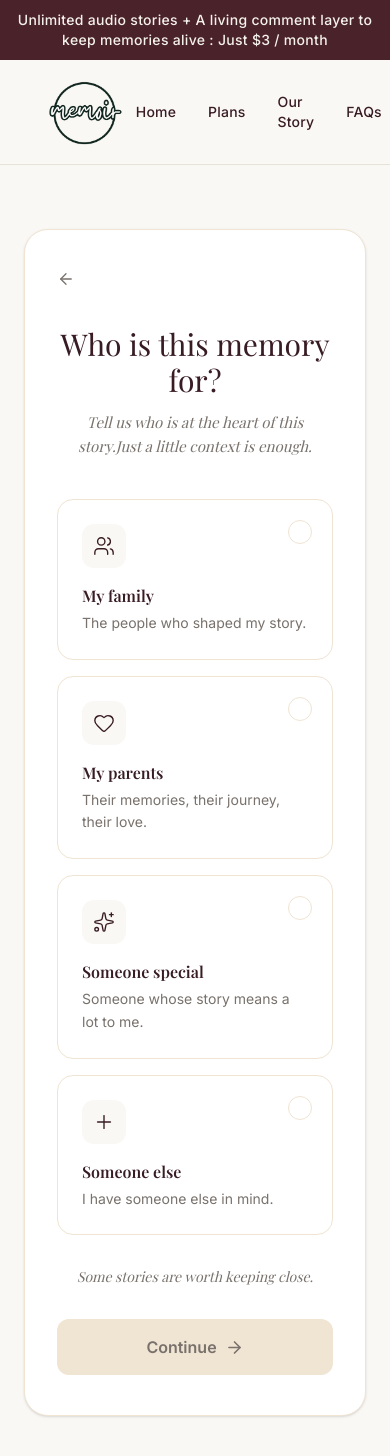
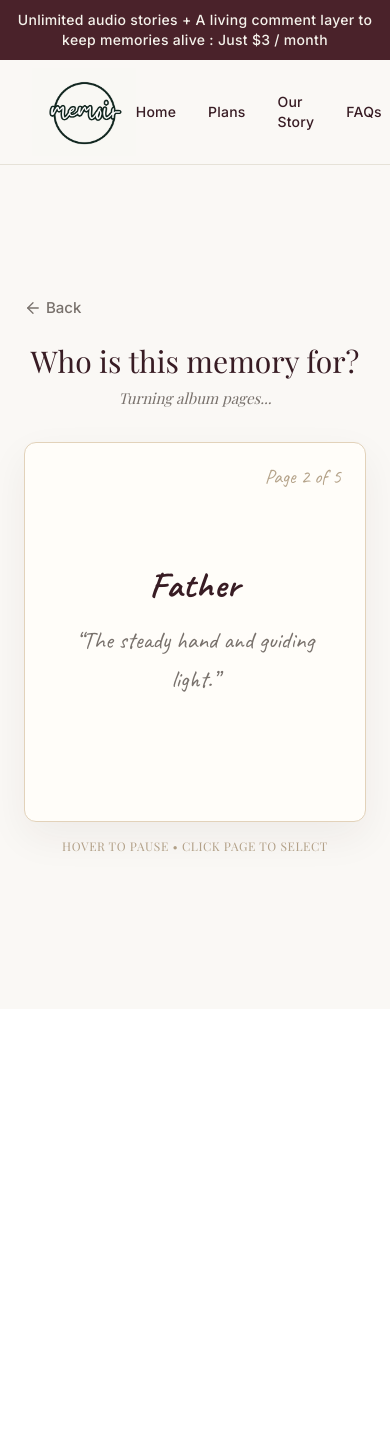
Before and after one commit to Hifza-155/memoirproject-frontend, a Next.js app: page /small-personal-context in a window 390 px wide. Shown: the top 1456 px of the page. After the commit the page ends 1009 px from the top, so only its background shows below. Built offline with nearby package versions, Linux system fonts and the light colour scheme; a web font is replaced by a local one.

Commit message:
Design changed to reduce monotone effect

```diff
--- a/src/features/onboarding/SmallPersonalContext.tsx
+++ b/src/features/onboarding/SmallPersonalContext.tsx
@@ -1,149 +1,285 @@
 'use client';
 
-import { useState } from 'react';
-import { Heart, Users, Sparkles, Plus, ArrowRight, ArrowLeft } from 'lucide-react';
+import { useState, useEffect } from 'react';
+import { ArrowLeft, ArrowRight } from 'lucide-react';
 import { useRouter } from 'next/navigation';
-import { motion } from 'framer-motion';
+import { motion, AnimatePresence } from 'framer-motion';
 
 export default function SmallPersonalContext() {
   const router = useRouter();
-  const [selected, setSelected] = useState<string | null>(null);
 
   const options = [
-    {
-      id: 'family',
-      label: 'My family',
-      description: 'The people who shaped my story.',
-      icon: Users,
-    },
-    {
-      id: 'parents',
-      label: 'My parents',
-      description: 'Their memories, their journey, their love.',
-      icon: Heart,
-    },
-    {
-      id: 'special',
-      label: 'Someone special',
-      description: 'Someone whose story means a lot to me.',
-      icon: Sparkles,
-    },
-    {
-      id: 'other',
-      label: 'Someone else',
-      description: 'I have someone else in mind.',
-      icon: Plus,
-    },
+    { id: 'mother', label: 'Mother', description: 'The gentle heart that raised me.' },
+    { id: 'father', label: 'Father', description: 'The steady hand and guiding light.' },
+    { id: 'sibling', label: 'A sibling', description: 'A lifelong bond of shared secrets and years.' },
+    { id: 'friend', label: 'A dear friend', description: 'A chosen soul who walked beside me.' },
+    { id: 'other', label: 'Someone special', description: 'Someone whose story means everything to me.' },
   ];
 
+  const [currentIndex, setCurrentIndex] = useState(0);
+  const [isScattered, setIsScattered] = useState(false);
+  const [selectedOption, setSelectedOption] = useState<string | null>(null);
+  const [step, setStep] = useState<'flipping' | 'details'>('flipping');
+  const [isPaused, setIsPaused] = useState(false);
+
+  // Inscription form state
+  const [name, setName] = useState('');
+  const [dob, setDob] = useState('');
+  const [dod, setDod] = useState('');
+  const [isAlive, setIsAlive] = useState(true);
+
+  const currentItem = options[currentIndex];
+
+  // Automatic page-turning timer for the initial full cycle
+  useEffect(() => {
+    if (step !== 'flipping' || isPaused || isScattered) return;
+
+    const interval = setInterval(() => {
+      setCurrentIndex((prev) => {
+        if (prev + 1 >= options.length) {
+          setIsScattered(true);
+          clearInterval(interval);
+          return prev;
+        }
+        return prev + 1;
+      });
+    }, 3500);
+
+    return () => clearInterval(interval);
+  }, [step, isPaused, isScattered, options.length]);
+
+  const handleCardSelect = (id: string) => {
+    setSelectedOption(id);
+    setStep('details');
+  };
+
+  const handleFinalSubmit = () => {
+    router.push('/handwritten-note');
+  };
+
+  const rotations = [-1.5, 2, -1, 1.5, -2];
+
   return (
-    <section className="min-h-screen bg-[#faf8f5] text-[#381c24] flex items-center justify-center px-6 py-16 relative z-10 font-sans selection:bg-[#381c24] selection:text-white">
-      <motion.div
-        initial={{ opacity: 0, y: 15 }}
-        animate={{ opacity: 1, y: 0 }}
-        transition={{ duration: 0.4, ease: "easeOut" }}
-        className="w-full max-w-[680px] bg-white border border-[#f0e4d3] rounded-3xl px-8 md:px-12 py-10 shadow-sm"
-      >
+    <section className="min-h-screen bg-[#faf8f5] text-[#381c24] flex flex-col items-center justify-center px-6 py-16 relative z-10 font-sans selection:bg-[#381c24] selection:text-white">
 
-        {/* Back */}
-        <div className="mb-8">
+      {/* Import Caveat font stylesheet */}
+      <link href="https://fonts.googleapis.com/css2?family=Caveat:wght@400..700&display=swap" rel="stylesheet" />
+
+      {/* Main content wrapper */}
+      <div className="w-full max-w-[700px] flex flex-col items-center">
+
+        {/* Back Button */}
+        <div className="mb-6 w-full flex justify-start">
           <button
-            onClick={() => router.back()}
-            className="text-[#78716c] hover:text-[#381c24] text-[15px] font-medium transition inline-flex items-center gap-1"          >
+            type="button"
+            onClick={() => {
+              if (step === 'details') {
+                setStep('flipping');
+                setIsScattered(true);
+              } else if (isScattered) {
+                setIsScattered(false);
+                setCurrentIndex(0);
+              } else {
+                router.back();
+              }
+            }}
+            className="text-[#78716c] hover:text-[#381c24] text-[15px] font-medium transition inline-flex items-center gap-1 cursor-pointer"
+          >
             <ArrowLeft size={18} strokeWidth={1.7} />
-
+            <span>Back</span>
           </button>
         </div>
 
-        {/* Heading */}
-        <div className="text-center mb-10">
-          <h1 className="font-serif text-3xl md:text-4xl text-[#381c24] mb-3">
-            Who is this memory for?
-          </h1>
+        {step === 'flipping' ? (
+          <>
+            {/* Heading */}
+            <motion.div
+              initial={{ opacity: 0, y: 15 }}
+              animate={{ opacity: 1, y: 0 }}
+              transition={{ duration: 0.4, ease: "easeOut" }}
+              className="text-center mb-8"
+            >
+              <h1 className="font-serif text-3xl md:text-4xl text-[#381c24] mb-2">
+                Who is this memory for?
+              </h1>
+              <p className="text-[#78716c] text-[15px] italic font-serif">
+                {!isScattered ? "Turning album pages..." : "Choose the heart of your story below."}
+              </p>
+            </motion.div>
 
-          <p className="text-[#78716c] text-[15px] md:text-base leading-relaxed max-w-[520px] mx-auto font-serif italic">
-            Tell us who is at the heart of this story.
-            <br className="hidden sm:block" />
-            Just a little context is enough.
-          </p>
-        </div>
+            {!isScattered ? (
+              /* Auto-Flipping Album Page View (Narrower & Tighter Portrait Proportions) */
+              <div
+                className="w-full max-w-[400px] relative min-h-[380px] flex flex-col items-center justify-center mb-6"
+                onMouseEnter={() => setIsPaused(true)}
+                onMouseLeave={() => setIsPaused(false)}
+              >
+                <AnimatePresence mode="wait">
+                  <motion.div
+                    key={currentIndex}
+                    initial={{ opacity: 0, rotateY: 90, scale: 0.95 }}
+                    animate={{ opacity: 1, rotateY: 0, scale: 1 }}
+                    exit={{ opacity: 0, rotateY: -90, scale: 0.95 }}
+                    transition={{ duration: 0.4, ease: "easeInOut" }}
+                    className="w-full bg-[#fffdf9] border border-[#e2d2ba] rounded-xl px-8 py-14 text-center shadow-[0_15px_40px_rgba(56,28,36,0.06)] relative cursor-pointer group flex flex-col justify-center min-h-[380px]"
+                    onClick={() => handleCardSelect(currentItem.id)}
+                  >
+                    {/* Page number badge */}
+                    <span className="absolute top-5 right-6 text-[#b5a38a] font-['Caveat'] text-xl">
+                      Page {currentIndex + 1} of {options.length}
+                    </span>
 
-        {/* Options */}
-        <div className="grid grid-cols-1 sm:grid-cols-2 gap-4 mb-8">
-          {options.map((option) => {
-            const Icon = option.icon;
-            const isSelected = selected === option.id;
+                    <h2 className="text-4xl sm:text-5xl font-['Caveat'] font-bold text-[#381c24] mb-4 tracking-wide group-hover:text-[#c9a063] transition-colors">
+                      {currentItem.label}
+                    </h2>
 
-            return (
-              <motion.button
-                key={option.id}
-                type="button"
-                onClick={() => setSelected(option.id)}
-                whileHover={{ scale: 1.02, y: -2 }}
-                whileTap={{ scale: 0.98 }}
-                transition={{ type: 'spring', stiffness: 400, damping: 25 }}
-                className={`relative flex flex-col p-6 rounded-2xl border text-left transition-colors duration-200 cursor-pointer ${isSelected
-                  ? 'border-[#381c24] bg-[#fdf8ed] shadow-xs'
-                  : 'border-[#f0e4d3] bg-white hover:border-[#c9a063]'
-                  }`}
+                    <p className="font-['Caveat'] text-2xl sm:text-3xl text-[#78716c] leading-relaxed max-w-[300px] mx-auto">
+                      &ldquo;{currentItem.description}&rdquo;
+                    </p>
+                  </motion.div>
+                </AnimatePresence>
+
+                <p className="text-xs text-[#b5a38a] mt-4 tracking-wider uppercase font-serif">
+                  Hover to pause • Click page to select
+                </p>
+              </div>
+            ) : (
+              /* Scattered Album Pages View Across Screen (Narrower & Taller Cards) */
+              <motion.div
+                initial={{ opacity: 0, scale: 0.95 }}
+                animate={{ opacity: 1, scale: 1 }}
+                transition={{ duration: 0.5, ease: "easeOut" }}
+                className="w-full max-w-[560px] grid grid-cols-1 sm:grid-cols-2 gap-5 mb-8"
               >
-                {/* Selection indicator */}
-                <div
-                  className={`absolute right-5 top-5 flex h-6 w-6 items-center justify-center rounded-full border transition-all duration-200 ${isSelected
-                    ? 'border-[#381c24] bg-[#381c24] text-white'
-                    : 'border-[#f0e4d3] bg-white text-transparent'
-                    }`}
-                >
-                  <span className="text-xs">✓</span>
+                {options.map((option, index) => (
+                  <motion.div
+                    key={option.id}
+                    initial={{ opacity: 0, y: 20, rotate: 0 }}
+                    animate={{ opacity: 1, y: 0, rotate: rotations[index % rotations.length] }}
+                    transition={{ duration: 0.4, delay: index * 0.08 }}
+                    whileHover={{ scale: 1.02, rotate: 0, zIndex: 10 }}
+                    whileTap={{ scale: 0.98 }}
+                    onClick={() => handleCardSelect(option.id)}
+                    className="bg-[#fffdf9] border border-[#e2d2ba] rounded-xl p-7 text-left shadow-[0_12px_35px_rgba(56,28,36,0.05)] cursor-pointer transition-all hover:border-[#c9a063] relative group flex flex-col justify-between min-h-[200px]"
+                  >
+                    <div>
+                      <div className="flex justify-between items-start mb-2">
+                        <h2 className="text-3xl font-['Caveat'] font-bold text-[#381c24] group-hover:text-[#c9a063] transition-colors">
+                          {option.label}
+                        </h2>
+                        <span className="text-xs text-[#b5a38a] font-['Caveat'] text-lg">
+                          Select →
+                        </span>
+                      </div>
+
+                      <p className="font-['Caveat'] text-2xl text-[#78716c] leading-snug">
+                        &ldquo;{option.description}&rdquo;
+                      </p>
+                    </div>
+                  </motion.div>
+                ))}
+              </motion.div>
+            )}
+          </>
+        ) : (
+          /* DETAIL INSCRIPTION PAGE */
+          <motion.div
+            initial={{ opacity: 0, scale: 0.98 }}
+            animate={{ opacity: 1, scale: 1 }}
+            transition={{ duration: 0.3 }}
+            className="w-full max-w-[540px]"
+          >
+            <div className="text-center mb-8">
+              <h1 className="font-serif text-3xl text-[#381c24] mb-2">
+                Inscribed for <span className="font-['Caveat'] text-4xl text-[#c9a063]">{options.find(o => o.id === selectedOption)?.label}</span>
+              </h1>
+              <p className="text-[#78716c] text-[15px] italic font-serif">
+                Jot down a few simple details to keep their memory close.
+              </p>
+            </div>
+
+            <div className="space-y-5 mb-8">
+              {/* Name Input */}
+              <div>
+                <label className="block text-xs uppercase tracking-widest font-bold text-[#381c24]/70 mb-1.5">
+                  Their Name
+                </label>
+                <input
+                  type="text"
+                  value={name}
+                  onChange={(e) => setName(e.target.value)}
+                  placeholder="e.g., Fatima Khan"
+                  className="w-full px-5 py-3.5 bg-white border border-[#e6d7bf] rounded-xl text-xl font-['Caveat'] text-[#381c24] placeholder:text-[#b5a38a]/50 outline-none focus:border-[#c9a063] shadow-2xs transition"
+                />
+              </div>
+
+              {/* Dates Grid */}
+              <div className="grid grid-cols-1 sm:grid-cols-2 gap-4">
+                <div>
+                  <label className="block text-xs uppercase tracking-widest font-bold text-[#381c24]/70 mb-1.5">
+                    Date of Birth
+                  </label>
+                  <input
+                    type="text"
+                    value={dob}
+                    onChange={(e) => setDob(e.target.value)}
+                    placeholder="e.g., 14 June 1952"
+                    className="w-full px-4 py-3.5 bg-white border border-[#e6d7bf] rounded-xl text-base font-serif text-[#381c24] placeholder:text-[#b5a38a]/50 outline-none focus:border-[#c9a063] shadow-2xs transition"
+                  />
                 </div>
 
-                {/* Icon */}
-                <div
-                  className={`mb-4 flex h-11 w-11 items-center justify-center rounded-xl transition ${isSelected
-                    ? 'bg-[#381c24] text-white'
-                    : 'bg-[#faf8f5] text-[#381c24]'
+                <div>
+                  <div className="flex justify-between items-center mb-1.5">
+                    <label className="text-xs uppercase tracking-widest font-bold text-[#381c24]/70">
+                      Date of Passing
+                    </label>
+                    <label className="flex items-center gap-1.5 text-xs text-[#78716c] cursor-pointer select-none">
+                      <input
+                        type="checkbox"
+                        checked={isAlive}
+                        onChange={(e) => {
+                          setIsAlive(e.target.checked);
+                          if (e.target.checked) setDod('');
+                        }}
+                        className="rounded border-[#e6d7bf] text-[#381c24] focus:ring-0 cursor-pointer"
+                      />
+                      Still with us
+                    </label>
+                  </div>
+                  <input
+                    type="text"
+                    value={dod}
+                    onChange={(e) => setDod(e.target.value)}
+                    disabled={isAlive}
+                    placeholder={isAlive ? "Living in our hearts" : "e.g., 12 October 2023"}
+                    className={`w-full px-4 py-3.5 border border-[#e6d7bf] rounded-xl text-base font-serif text-[#381c24] placeholder:text-[#b5a38a]/50 outline-none shadow-2xs transition ${
+                      isAlive ? 'bg-[#f4efe4] opacity-60 cursor-not-allowed' : 'bg-white focus:border-[#c9a063]'
                     }`}
-                >
-                  <Icon size={22} strokeWidth={1.5} />
+                  />
                 </div>
+              </div>
+            </div>
 
-                {/* Text */}
-                <h2 className="text-[16px] font-semibold text-[#381c24] font-serif">
-                  {option.label}
-                </h2>
+            {/* Final Submit Button */}
+            <motion.button
+              type="button"
+              onClick={handleFinalSubmit}
+              disabled={!name.trim()}
+              whileHover={name.trim() ? { scale: 1.01 } : {}}
+              whileTap={name.trim() ? { scale: 0.99 } : {}}
+              className={`w-full py-4 rounded-xl text-[16px] font-semibold transition-all duration-300 cursor-pointer flex items-center justify-center gap-2 shadow-md ${
+                name.trim()
+                  ? 'bg-[#381c24] text-white hover:bg-[#4a222a] shadow-[#381c24]/10'
+                  : 'bg-[#f0e4d3]/70 text-[#78716c] cursor-not-allowed shadow-none'
+              }`}
+            >
+              Continue to Memory
+              <ArrowRight size={18} />
+            </motion.button>
+          </motion.div>
+        )}
 
-                <p className="mt-1 text-sm leading-relaxed text-[#78716c]">
-                  {option.description}
-                </p>
-              </motion.button>
-            );
-          })}
-        </div>
-
-        {/* Bottom message */}
-        <div className="mb-8 text-center">
-          <p className="text-sm font-serif italic text-[#78716c]">
-            Some stories are worth keeping close.
-          </p>
-        </div>
-
-        {/* Continue */}
-        <motion.button
-          type="button"
-          onClick={() => router.push('/handwritten-note')}
-          disabled={!selected}
-          whileHover={selected ? { scale: 1.01 } : {}}
-          whileTap={selected ? { scale: 0.99 } : {}}
-          className={`w-full py-4 rounded-xl text-[16px] font-semibold transition-all duration-300 cursor-pointer flex items-center justify-center gap-2 shadow-md ${selected
-            ? 'bg-[#381c24] text-white hover:bg-[#4a222a] shadow-[#381c24]/10'
-            : 'bg-[#f0e4d3] text-[#78716c] cursor-not-allowed shadow-none'
-            }`}
-        >
-          Continue
-          <ArrowRight size={19} strokeWidth={2} />
-        </motion.button>
-
-      </motion.div>
+      </div>
     </section>
   );
 }
```
